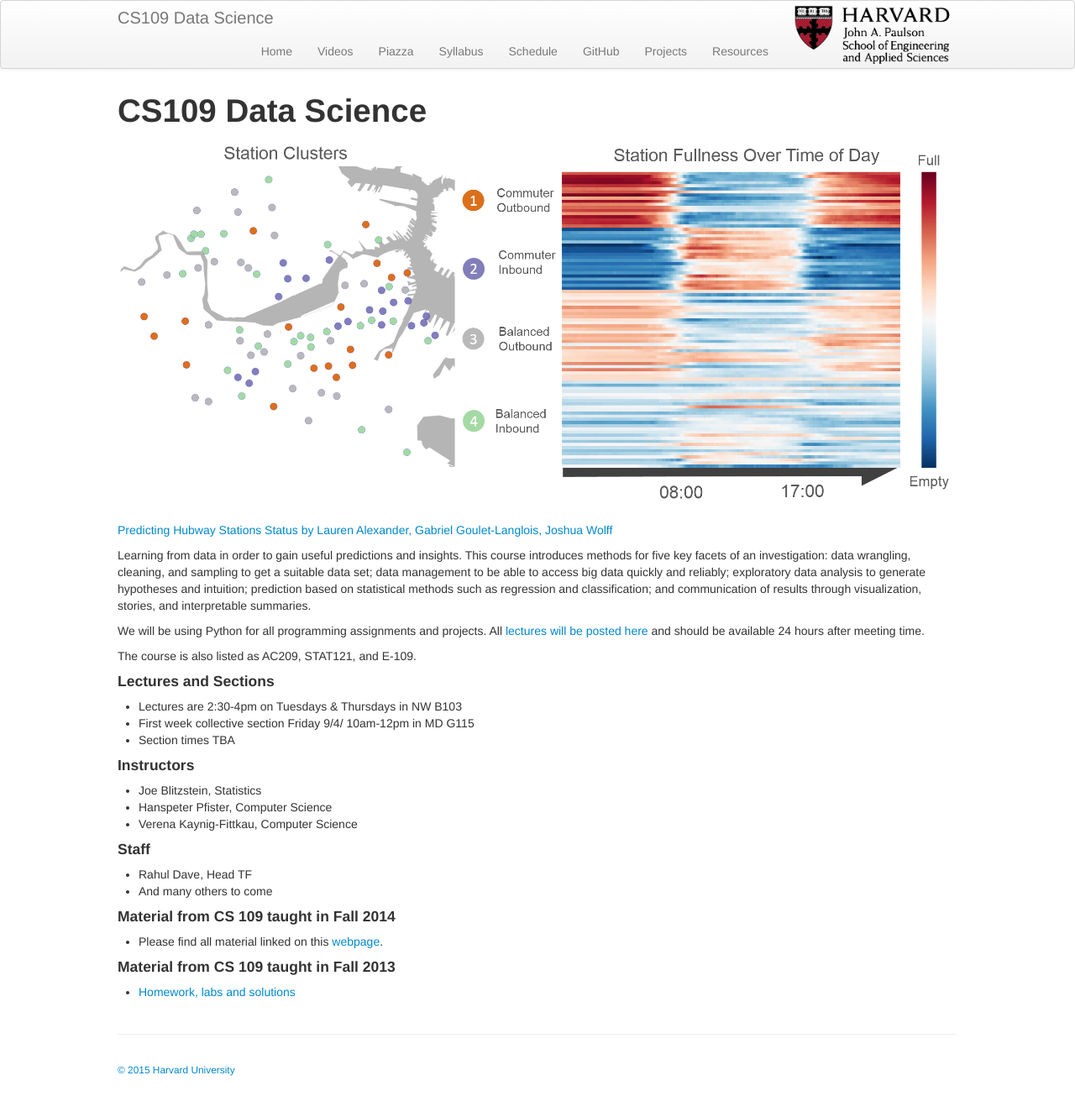
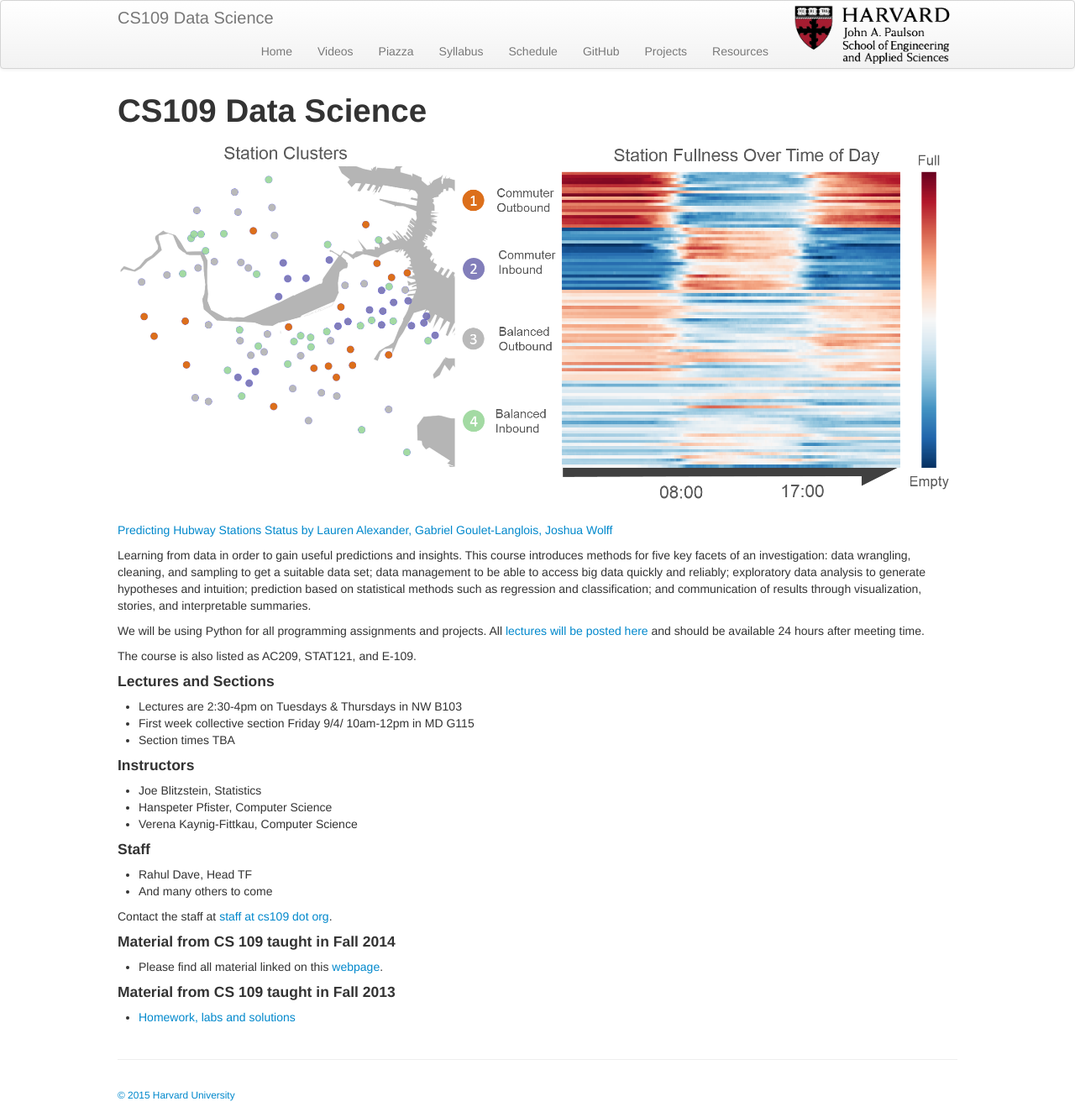
Before and after one commit to cs109/2015, a Jekyll site: the page built from index.md, in a window 1280 px wide. Shown: the whole page at 84% size. Built offline with Jekyll 4.4.1, drawn with Linux system fonts in a browser that asks for light colours; before the commit the page ends 1294 px from its top, so only the background shows below that.

Commit message:
added staff contact email

```diff
--- a/index.md
+++ b/index.md
@@ -33,6 +33,7 @@
 * Rahul Dave, Head TF
 * And many others to come
 
+Contact the staff at <a href="mailto:staff@cs109.org">staff at cs109 dot org</a>.
 
 #### Material from CS 109 taught in Fall 2014
 
```
